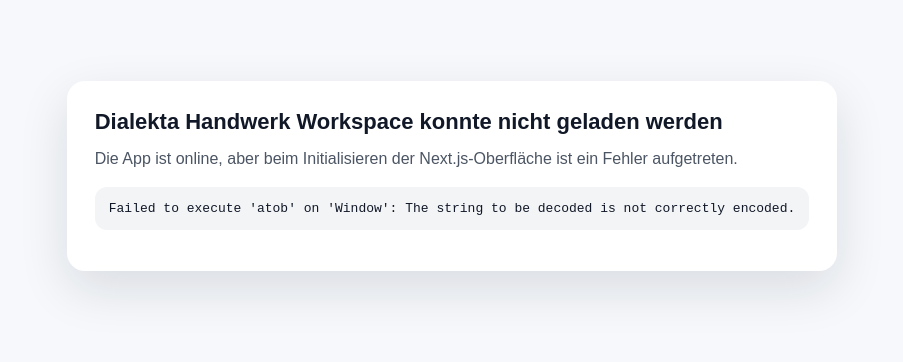
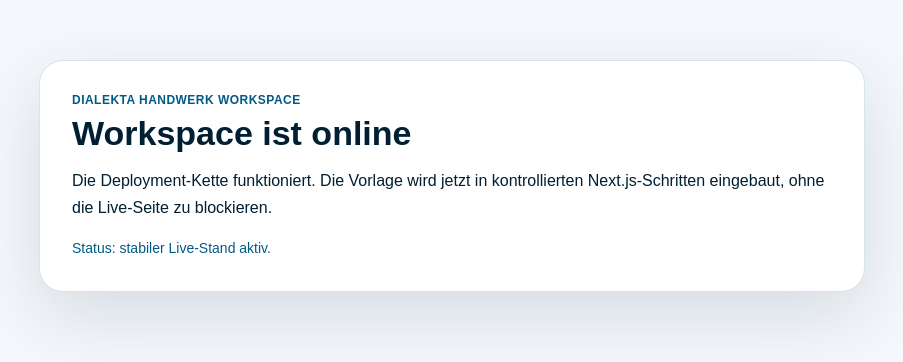
Before and after one commit to josiasbechtel/dialekta-handwerk-workspace, a Next.js app: page / in a window 1280 px wide. Shown: the part 248-610 px from the top of the page, without its empty margins (188-1091 px from the left). Built offline with nearby package versions, Linux system fonts and the light colour scheme.

Commit message:
Restore stable live page

```diff
--- a/app/page.tsx
+++ b/app/page.tsx
@@ -1,5 +1,16 @@
-import HandwerkWorkspace from '../components/HandwerkWorkspace';
-
 export default function Page() {
-  return <HandwerkWorkspace />;
+  return (
+    <main style={{ minHeight: '100vh', display: 'grid', placeItems: 'center', padding: 24, fontFamily: 'Arial, sans-serif', background: '#f4f7fb', color: '#001f33' }}>
+      <section style={{ maxWidth: 760, background: 'white', borderRadius: 24, padding: 32, boxShadow: '0 24px 70px rgba(0,31,51,0.12)', border: '1px solid #d6e4ec' }}>
+        <p style={{ margin: '0 0 8px', color: '#005a84', fontWeight: 700, letterSpacing: '.04em', textTransform: 'uppercase', fontSize: 12 }}>Dialekta Handwerk Workspace</p>
+        <h1 style={{ margin: '0 0 16px', fontSize: 34, lineHeight: 1.1 }}>Workspace ist online</h1>
+        <p style={{ margin: '0 0 16px', fontSize: 16, lineHeight: 1.65 }}>
+          Die Deployment-Kette funktioniert. Die Vorlage wird jetzt in kontrollierten Next.js-Schritten eingebaut, ohne die Live-Seite zu blockieren.
+        </p>
+        <p style={{ margin: 0, fontSize: 14, lineHeight: 1.6, color: '#005a84' }}>
+          Status: stabiler Live-Stand aktiv.
+        </p>
+      </section>
+    </main>
+  );
 }
```
